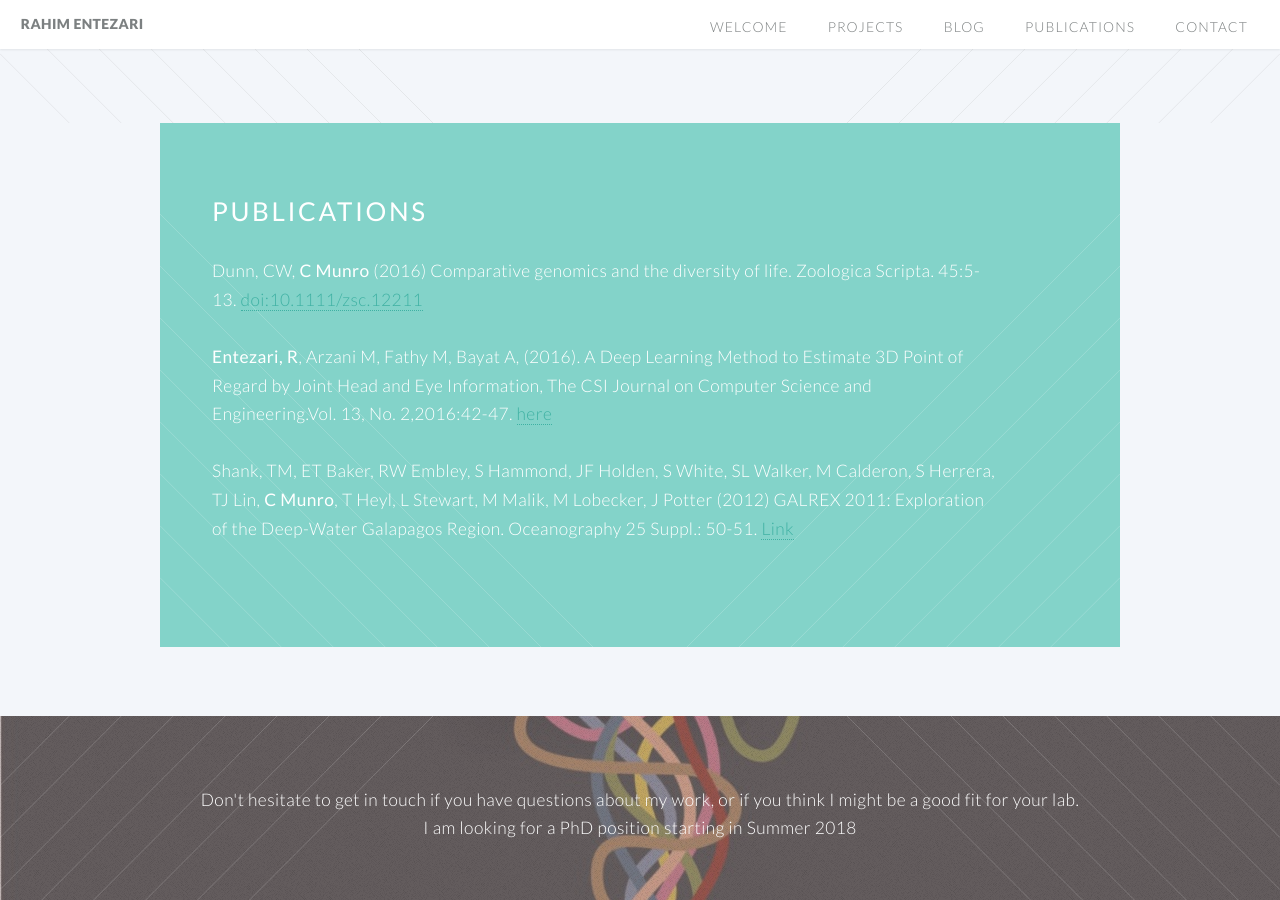
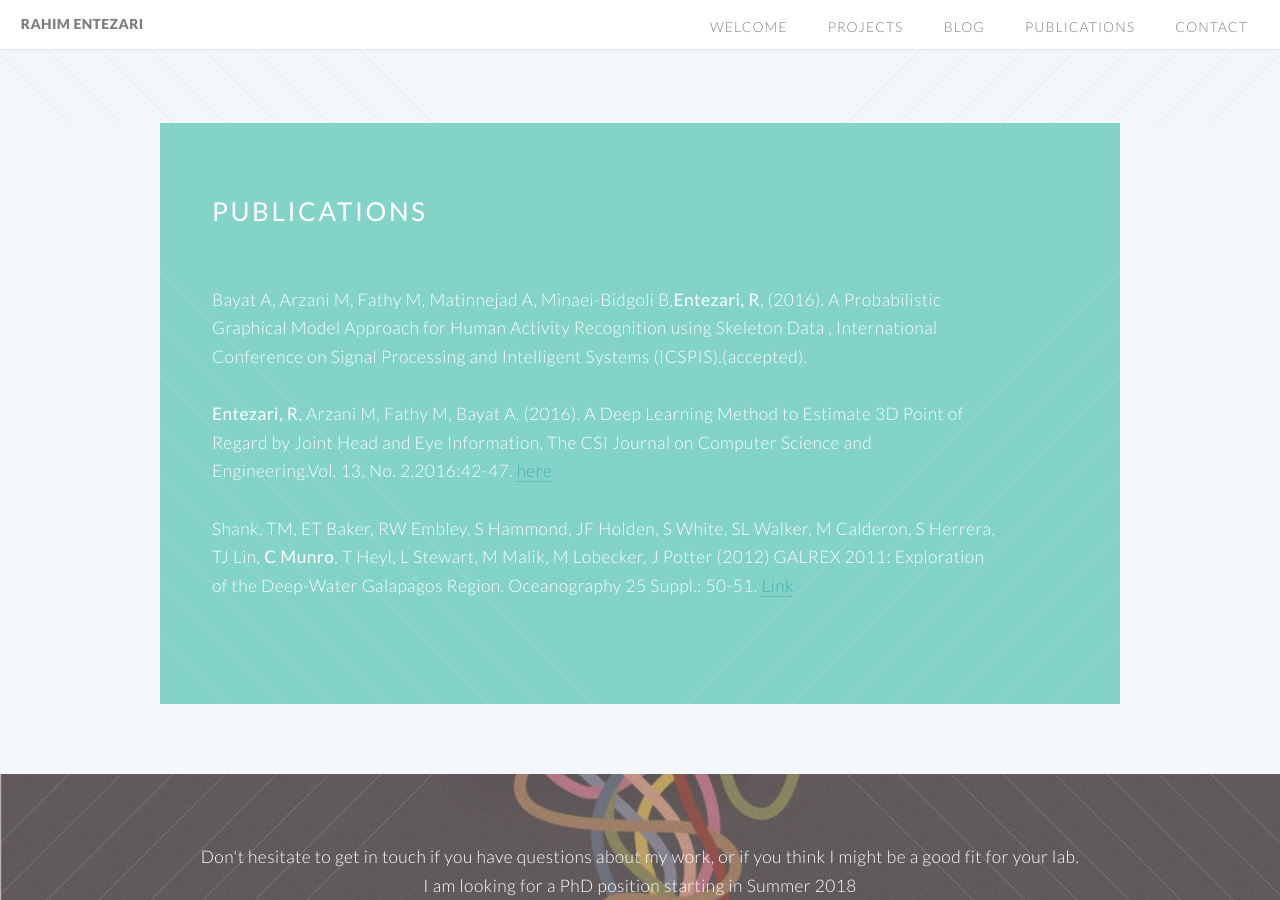
Before and after one commit to rahimentezari/rahim.github.io, a Jekyll site: the page built from index.html, in a window 1280 px wide and 900 px high, scrolled down 3672 px. Built offline with Jekyll 4.4.1, drawn with Linux system fonts in a browser that asks for light colours.

Commit message:
Update index.html

```diff
--- a/index.html
+++ b/index.html
@@ -162,7 +162,8 @@ layout: landing-page
 								<header>
 									<h2><strong> Publications </strong></h2>
 								</header>
-<p>Dunn, CW, <strong>C Munro</strong> (2016) Comparative genomics and the diversity of life. Zoologica Scripta. 45:5-13. <a href="http://onlinelibrary.wiley.com/doi/10.1111/zsc.12211/abstract">doi:10.1111/zsc.12211</a>
+
+</br>Bayat A, Arzani M, Fathy M, Matinnejad A, Minaei-Bidgoli B,<strong>Entezari, R</strong>, (2016). A Probabilistic Graphical Model Approach for Human Activity Recognition using Skeleton Data , International Conference on Signal Processing and Intelligent Systems (ICSPIS).(accepted). </a>
 </br>
 </br><strong>Entezari, R</strong>, Arzani M, Fathy M, Bayat A, (2016). A Deep Learning Method to Estimate 3D Point of Regard by Joint Head and Eye Information, The CSI Journal on Computer Science and Engineering.Vol. 13, No. 2,2016:42-47. <a href="http://www.jcse.ir/Contents/vol13no2/.pdf"> here</a>
 </br >
```
